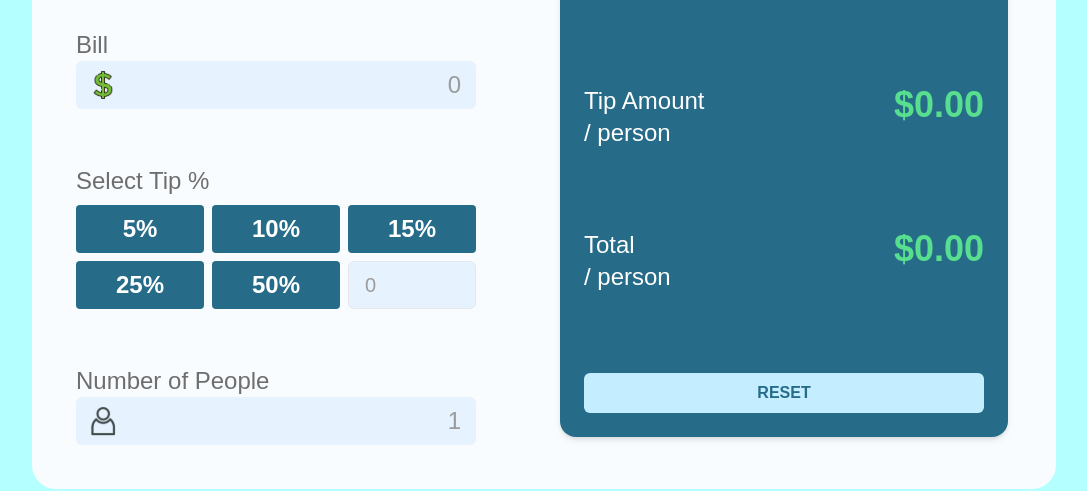
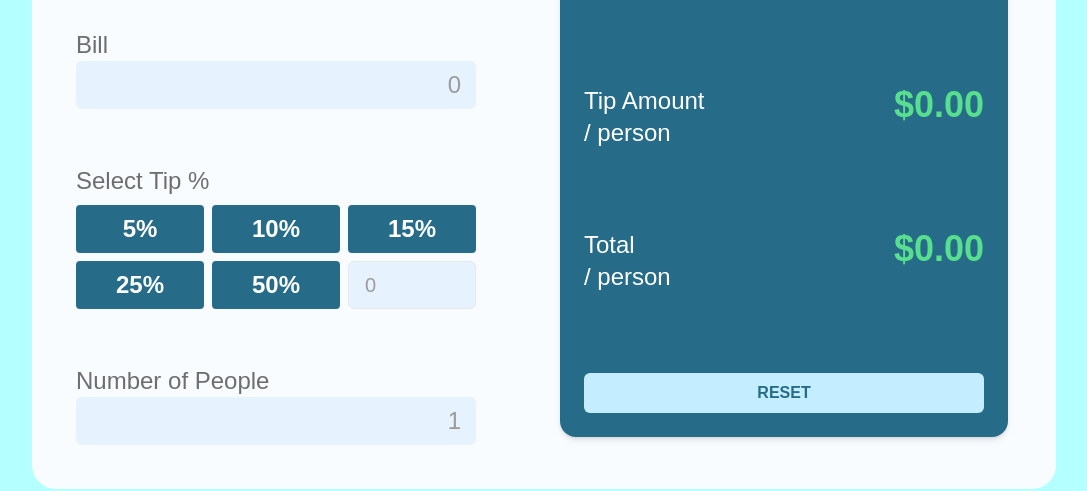
Before and after one commit to mykhailoiskiv1/tip-calc-nextjs, a Next.js app: page / in a window 1280 px wide. Shown: the part 269-760 px from the top of the page, without its empty margins (96-1183 px from the left). Built offline with nearby package versions, Linux system fonts and the light colour scheme.

Commit message:
fix icons

```diff
--- a/app/components/Calculator.tsx
+++ b/app/components/Calculator.tsx
@@ -2,9 +2,9 @@
 
 import React from 'react';
 import { useTipCalculator } from '../hooks/useTipCalculator';
-import Image from 'next/image';
-import dolaricon from '/dolaricon.svg';
-import peopleicon from '/peopleicon.svg';
+// import Image from 'next/image';
+// import dolaricon from '/dolaricon.svg';
+// import peopleicon from '/peopleicon.svg';
 
 const Calculator: React.FC = () => {
   const {
@@ -32,9 +32,9 @@ const Calculator: React.FC = () => {
         </header>
         <label htmlFor="bill-input" className="block text-text-color text-2xl">Bill</label>
         <div className="relative flex items-center">
-          <span className="absolute left-3">
+          {/* <span className="absolute left-3">
             <Image src={dolaricon} alt="Dollar Icon" width={30} height={30} />
-          </span>
+          </span> */}
           <input
             type="number"
             id="bill-input"
@@ -80,9 +80,9 @@ const Calculator: React.FC = () => {
         </header>
         <label htmlFor="people-input" className="block text-text-color text-2xl">Number of People</label>
         <div className="relative flex items-center">
-          <span className="absolute left-3">
+          {/* <span className="absolute left-3">
             <Image src={peopleicon} alt="People Icon" width={30} height={30} />
-          </span>
+          </span> */}
           <input
             type="number"
             id="people-input"
```
